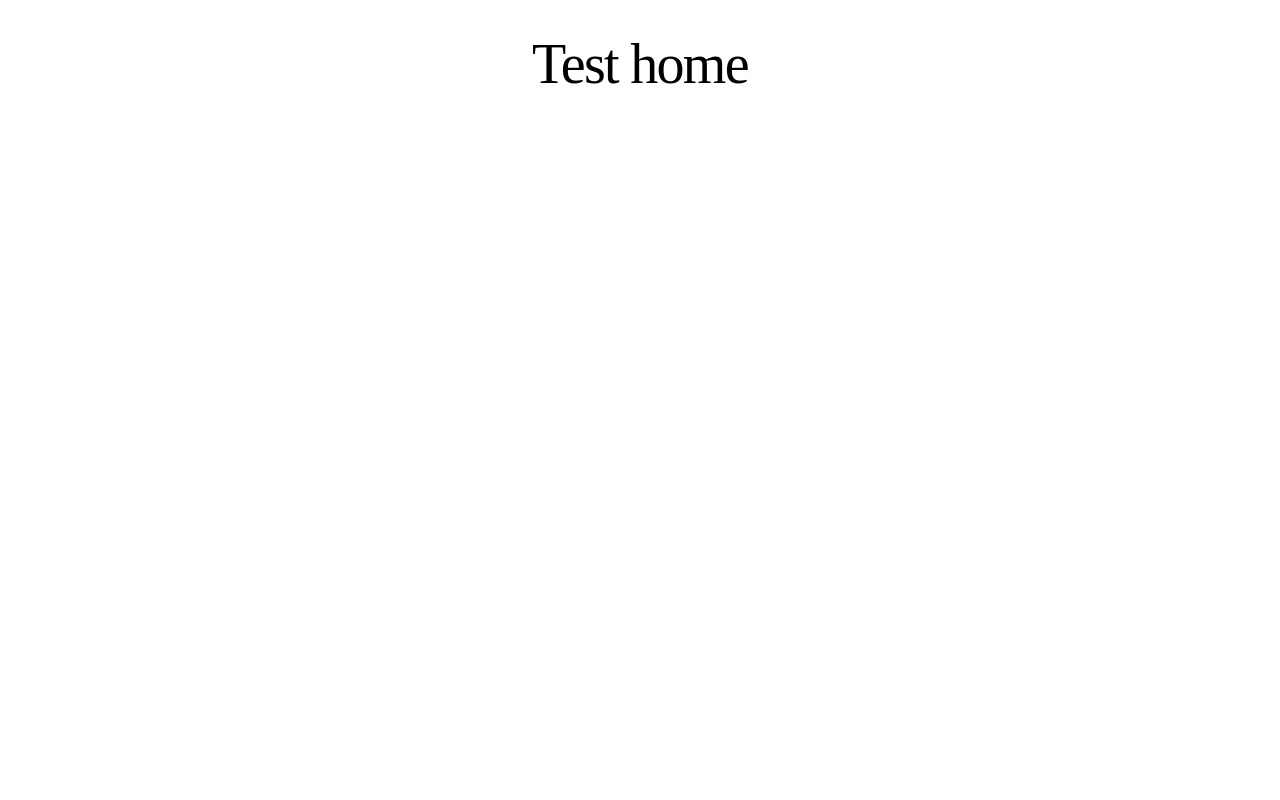
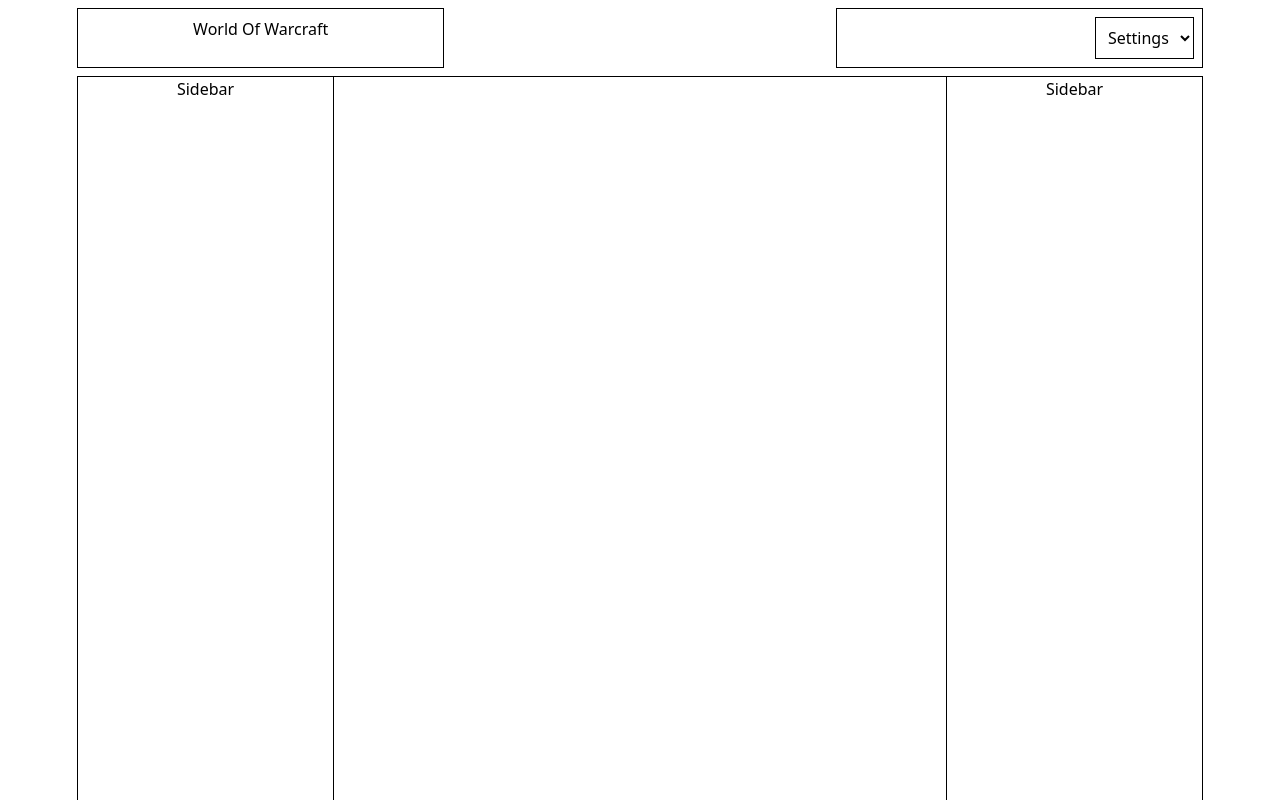
Before and after one commit to bexy65/social, a React (Vite) app in the folder frontend/: page / in a window 1280 px wide. Built offline with nearby package versions, Linux system fonts and the light colour scheme.

Commit message:
feat: setup tailwind, basic select component, basic home layout

```diff
--- /dev/null
+++ b/frontend/components/AccountMenuDropdown.jsx
@@ -0,0 +1,10 @@
+function AccountMenu() {
+    return (
+        <select className="p-2 border" name="account-menu" id="accountMenu">
+            <option value="settings">Settings</option>
+            <option value="logout">Logout</option>
+        </select>
+    )
+}
+
+export default AccountMenu;
--- a/frontend/index.html
+++ b/frontend/index.html
@@ -5,6 +5,9 @@
     <link rel="icon" type="image/svg+xml" href="/favicon.svg" />
     <meta name="viewport" content="width=device-width, initial-scale=1.0" />
     <title>social</title>
+
+    <script src="https://cdn.jsdelivr.net/npm/@tailwindcss/browser@4"></script>
+
   </head>
   <body>
     <div id="root"></div>
--- a/frontend/pages/Home.jsx
+++ b/frontend/pages/Home.jsx
@@ -1,9 +1,34 @@
 import { useState } from "react";
+import AccountMenu from "../components/AccountMenuDropdown";
 function Home() {
     const [count, setCount] = useState(0)
     return (
         <>
-            <h1>Test home</h1>
+            <div className="h-screen overflow-hidden">
+                <div className="flex w-full sticky gap-3 my-2">
+                    <div className="border p-2 w-1/3"> World Of Warcraft </div>
+                    <div className="p-2 w-1/3"></div>
+                    <div className="border p-2 w-1/3 text-end">
+                        <AccountMenu />
+                    </div>
+                </div>
+                <div className="flex h-[calc(100vh-4rem)] border">
+
+                    <aside className="w-64 border-r">
+                        Sidebar
+                    </aside>
+
+                    <main className="flex-1 overflow-y-auto">
+                        <div className="mx-auto max-w-2xl p-6">
+
+                        </div>
+                    </main>
+
+                    <aside className="w-64 border-l">
+                        Sidebar
+                    </aside>
+                </div>
+            </div>
         </>
     )
 }
```
